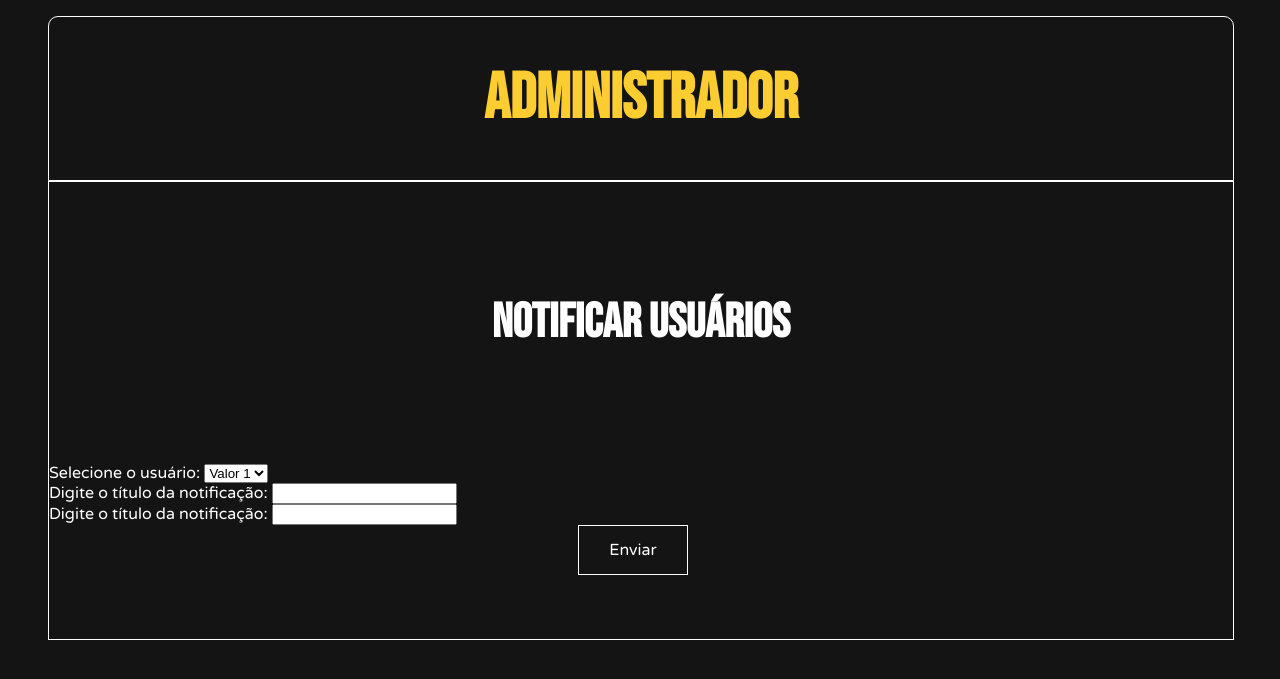
After one commit to taotamat/SistemaDeApostaParaOscar, a Django app: page /administrador/notificaA/ in a window 1280 px wide. The commit adds this page. Shown: the top 679 px of the page. Run offline with Django 4.2, Linux system fonts and the light colour scheme.

Commit message:
Criei a opção de notificar o usuário

```diff
--- /dev/null
+++ b/src/administrador/templates/notificaA.html
@@ -0,0 +1,54 @@
+{% extends 'base2.html' %}
+{% load static %}
+
+{% block 'titulo' %}Notificar Usuários{% endblock %}
+
+{% block 'head' %}
+    <link rel="stylesheet" href="{% static 'css/cadastro.css' %}">
+{% endblock %}
+
+{% block 'conteudo' %}
+
+    <div class="tituloA">
+        <h1>Notificar Usuários</h1>
+    </div>
+
+    <div class="contNoti">
+
+        <form class="formulario_noti">
+
+            <div class="sel_user">
+                <label>Selecione o usuário:</label>
+                <select name="selecionado">
+                    <option>Valor 1</option>
+                    <option>Valor 2</option>
+                    <option>Valor 3</option>
+                    <option>Valor 4</option>
+                </select>
+            </div>
+
+            <div class="titulo_noti">
+                <label>Digite o título da notificação:</label>
+                <input class="inputNoti" type="text" maxlength="100">
+            </div>
+
+            <div class="mensagem_noti">
+                <label>Digite o título da notificação:</label>
+                <input class="inputNoti" type="text" value=" ">
+            </div>
+
+
+            <div class="centralizados">
+                <input class="btn btn-info btn-lg" type="submit" value="Enviar">
+            </div>
+
+        </form>
+
+
+    </div>
+
+
+
+
+
+{% endblock %}
--- a/src/administrador/urls.py
+++ b/src/administrador/urls.py
@@ -9,5 +9,6 @@ urlpatterns = [
     path('cadResultados/', views.cadResultados, name='cadResultados'),
     path('valida_resultados/', views.valida_resultados, name='valida_resultados'),
     path('salvar_resultados/', views.salvar_resultados, name='salvar_resultados'),
-    path('sairA/', views.sairA, name='sairA')
+    path('sairA/', views.sairA, name='sairA'),
+    path('notificaA/', views.notificaA, name='notificaA')
 ]
--- a/src/administrador/views.py
+++ b/src/administrador/views.py
@@ -111,3 +111,12 @@ def notificarTodos(mensagem, titulo):
 
 def busca_notifica(usuario, mensagem, titulo):
     notificar(usuario.id, mensagem, titulo)
+
+def notificaA(request):
+    id_a = request.session.get('administrador')
+    status = request.GET.get('status')
+    return render(request, 'notificaA.html', {
+        'status': status,
+        'id_admin': id_a
+        }
+    )
```
Also changed, not shown: src/administrador/templates/menuA.html (+8 -0 lines), src/db.sqlite3.
